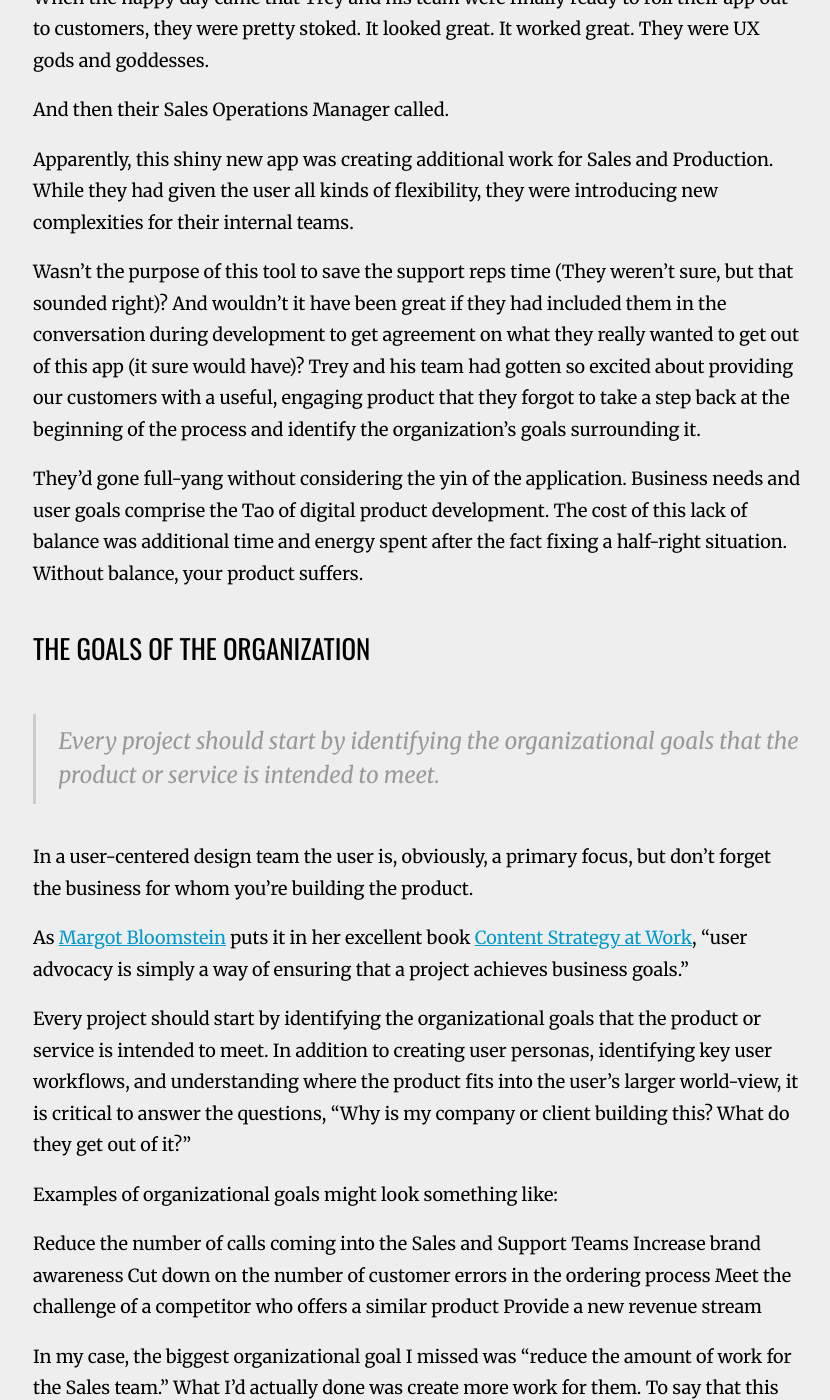
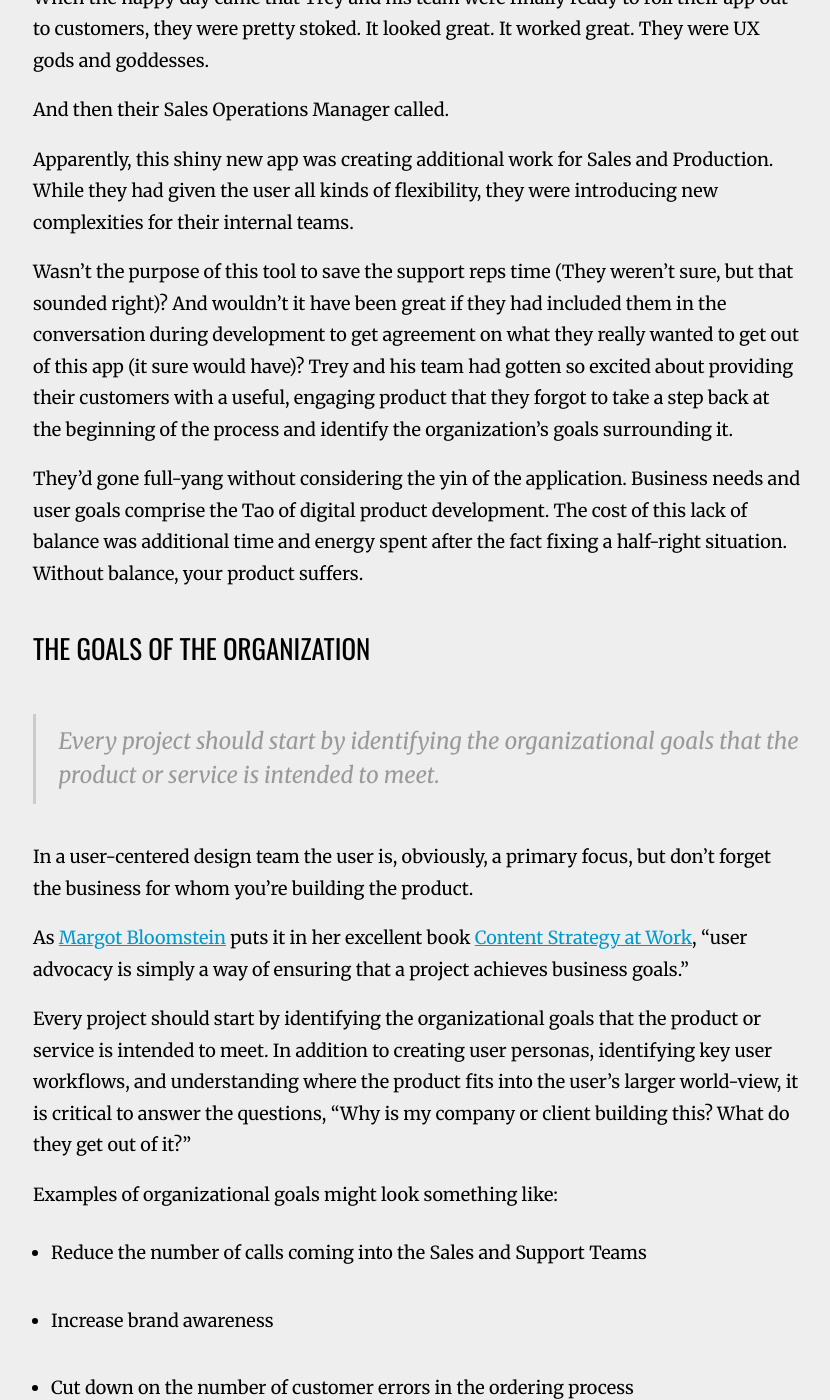
Before and after one commit to drewtodd/drewtodd.github.io, a Jekyll site: the page built from _posts/2015-12-08-ux-yin-yang.md, in a window 1280 px wide and 1400 px high, scrolled down 1340 px. Shown: the whole window, without its empty margins (223-1053 px from the left). Built offline with Jekyll 4.4.1, drawn with Linux system fonts in a browser that asks for light colours; comment, search, counter and statistics services are not loaded; some of the changed text lies outside the part shown.

Commit message:
edits, corrections

```diff
--- a/_posts/2015-12-08-ux-yin-yang.md
+++ b/_posts/2015-12-08-ux-yin-yang.md
@@ -27,7 +27,7 @@
 
 Apparently, this shiny new app was creating additional work for Sales and Production. While they had given the user all kinds of flexibility, they were introducing new complexities for their internal teams.
 
-Wasn’t the purpose of this tool to save the support reps time (They weren’t sure, but that sounded right)? And wouldn’t it have been great if they had included them in the conversation during development to get agreement on what they really wanted to get out of this app (it sure would have)? Trey and his team had gotten so excited about providing our customers with a useful, engaging product that they forgot to take a step back at the beginning of the process and identify the organization’s goals surrounding it.
+Wasn’t the purpose of this tool to save the support reps time (They weren’t sure, but that sounded right)? And wouldn’t it have been great if they had included them in the conversation during development to get agreement on what they really wanted to get out of this app (it sure would have)? Trey and his team had gotten so excited about providing their customers with a useful, engaging product that they forgot to take a step back at the beginning of the process and identify the organization’s goals surrounding it.
 
 They’d gone full-yang without considering the yin of the application. Business needs and user goals comprise the Tao of digital product development. The cost of this lack of balance was additional time and energy spent after the fact fixing a half-right situation. Without balance, your product suffers.
 
@@ -43,13 +43,13 @@
 
 Examples of organizational goals might look something like:
 
-Reduce the number of calls coming into the Sales and Support Teams
-Increase brand awareness
-Cut down on the number of customer errors in the ordering process
-Meet the challenge of a competitor who offers a similar product
-Provide a new revenue stream
+- Reduce the number of calls coming into the Sales and Support Teams
+- Increase brand awareness
+- Cut down on the number of customer errors in the ordering process
+- Meet the challenge of a competitor who offers a similar product
+- Provide a new revenue stream
 
-In my case, the biggest organizational goal I missed was “reduce the amount of work for the Sales team.” What I’d actually done was create more work for them. To say that this was an unpopular realization is, shall we say, an understatement.
+In Trey's case, the biggest organizational goal he missed was “reduce the amount of work for the Sales team.” What he’d actually done was create more work for them. To say that this was an unpopular realization is, shall we say, an understatement.
 
 ## Make Money-Money
 
```
Also changed, not shown: 2 other files.
